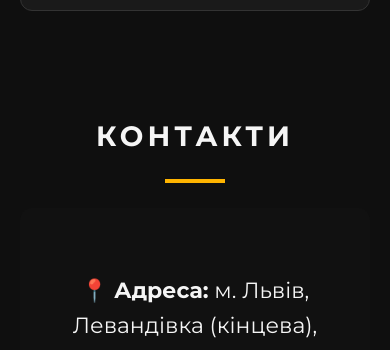
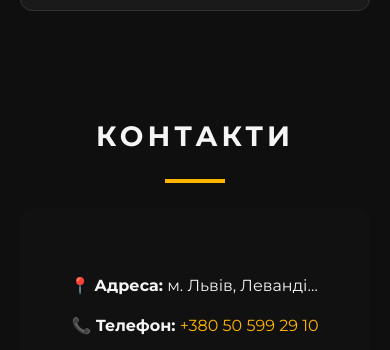
Before and after one commit to Laz-Dim/tviy-trener, a plain HTML site: page index.html in a window 390 px wide. Shown: the part 7375-7725 px from the top of the page. Drawn offline with Linux system fonts and the light colour scheme.

Commit message:
style: prevent phone number wrapping on mobile

```diff
--- a/style.css
+++ b/style.css
@@ -590,6 +590,16 @@ footer {
     #videos p {
         text-align: center;
     }
+    .contact-info p {
+        font-size: 16px;
+        white-space: nowrap;
+        overflow: hidden;
+        text-overflow: ellipsis;
+    }
+    .contact-info a {
+        display: inline-block;
+        white-space: nowrap;
+    }
     .desktop-br {
         display: none;
     }
```
